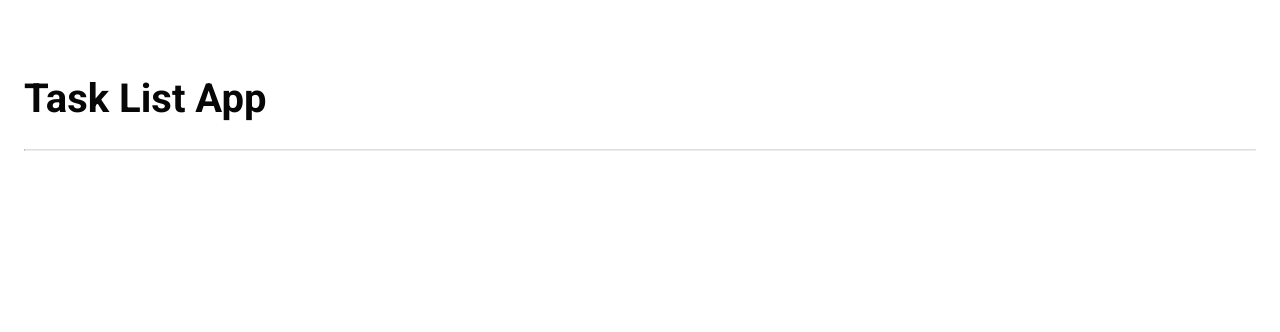
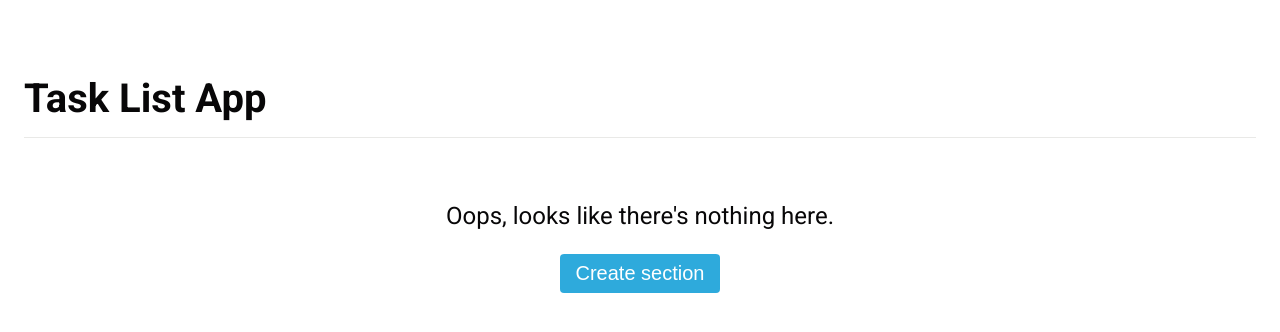
Before and after one commit to ebarross/task-list, a React (Create React App) app: page / in a window 1280 px wide. Shown: the top 332 px of the page. Built offline with nearby package versions, Linux system fonts and the light colour scheme.

Commit message:
feat: add button to create section

```diff
--- a/src/pages/home/index.tsx
+++ b/src/pages/home/index.tsx
@@ -1,16 +1,59 @@
-import React from 'react';
+import React, { useState } from 'react';
+import Button from '../../components/button';
+import Section from '../../components/section';
 
 import * as S from './styles';
 
+type TSection = {
+  title: string;
+  color: string;
+};
+
 function Home() {
+  const [sections, setSections] = useState<TSection[]>([]);
+
+  const createSection = () => {
+    // eslint-disable-next-line no-alert
+    const title = prompt('Section name:') as string;
+    if (title) {
+      setSections([
+        ...sections,
+        {
+          title,
+          color: 'red',
+        },
+      ]);
+    }
+  };
+
+  const renderSections = () =>
+    sections.map((section) => (
+      <Section
+        key={section.title}
+        title={section.title}
+        color={section.color}
+      />
+    ));
+
   return (
     <S.Container>
       <S.Content>
         <S.Header>
           <h1>Task List App</h1>
-          <hr />
+          {!!sections.length && (
+            <Button onClick={createSection}>New section</Button>
+          )}
         </S.Header>
-        <S.Body />
+        <S.Body>
+          {sections.length > 0 ? (
+            renderSections()
+          ) : (
+            <S.NoContentMessage>
+              <p>Oops, looks like there&apos;s nothing here.</p>
+              <Button onClick={createSection}>Create section</Button>
+            </S.NoContentMessage>
+          )}
+        </S.Body>
       </S.Content>
     </S.Container>
   );
--- a/src/pages/home/styles.ts
+++ b/src/pages/home/styles.ts
@@ -13,15 +13,23 @@ export const Content = styled.div`
 `;
 
 export const Header = styled.div`
+  display: flex;
+  align-items: center;
+  justify-content: space-between;
+  box-shadow: rgb(233 233 231) 0px -1px 0px inset;
+
   h1 {
     font-size: 40px;
-  }
-
-  hr {
-    border-top: 1px solid #b1b1b16e;
+    margin-bottom: 16px;
   }
 `;
 
 export const Body = styled.div`
   padding: 16px;
 `;
+
+export const NoContentMessage = styled.div`
+  text-align: center;
+  margin-top: 48px;
+  font-size: 24px;
+`;
```
